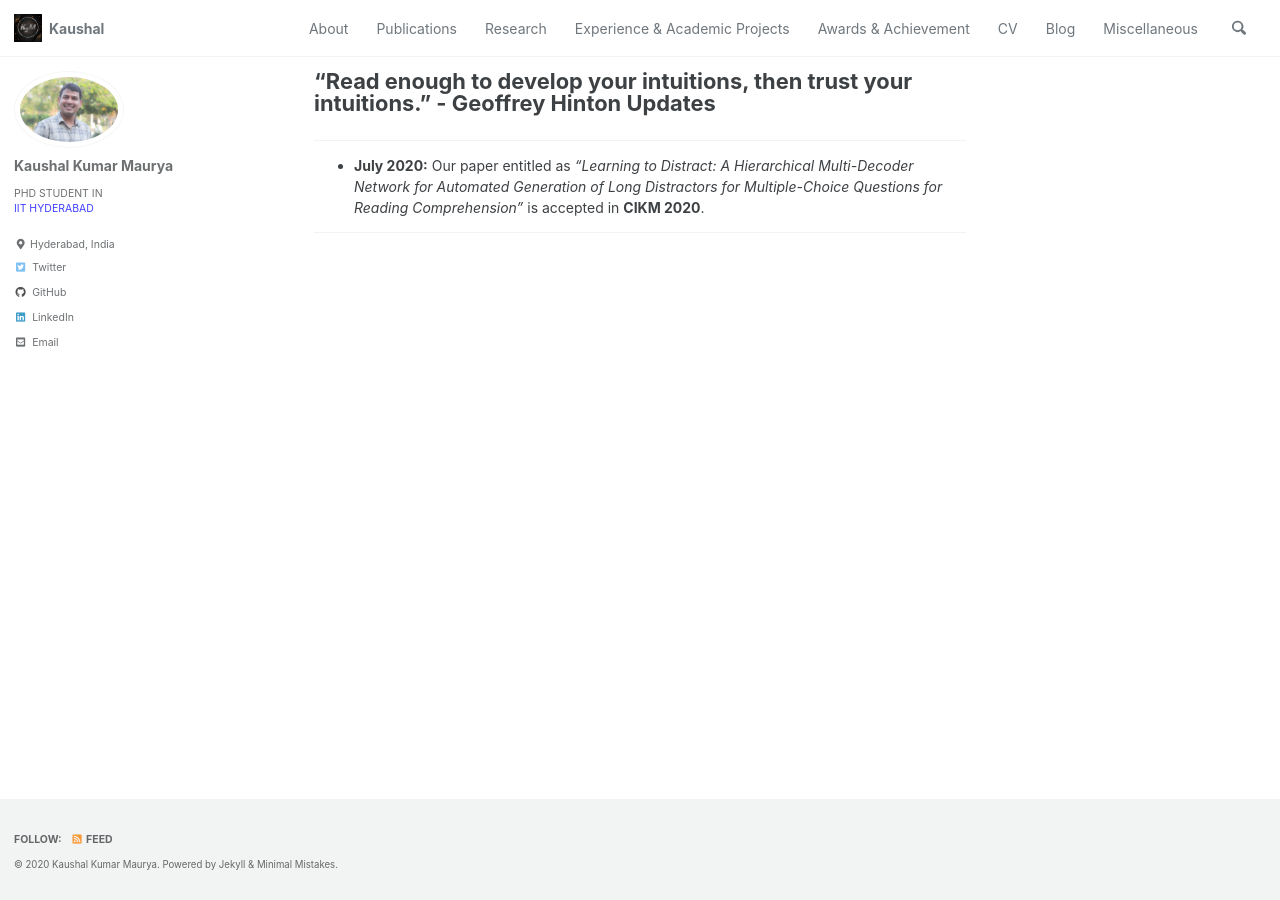
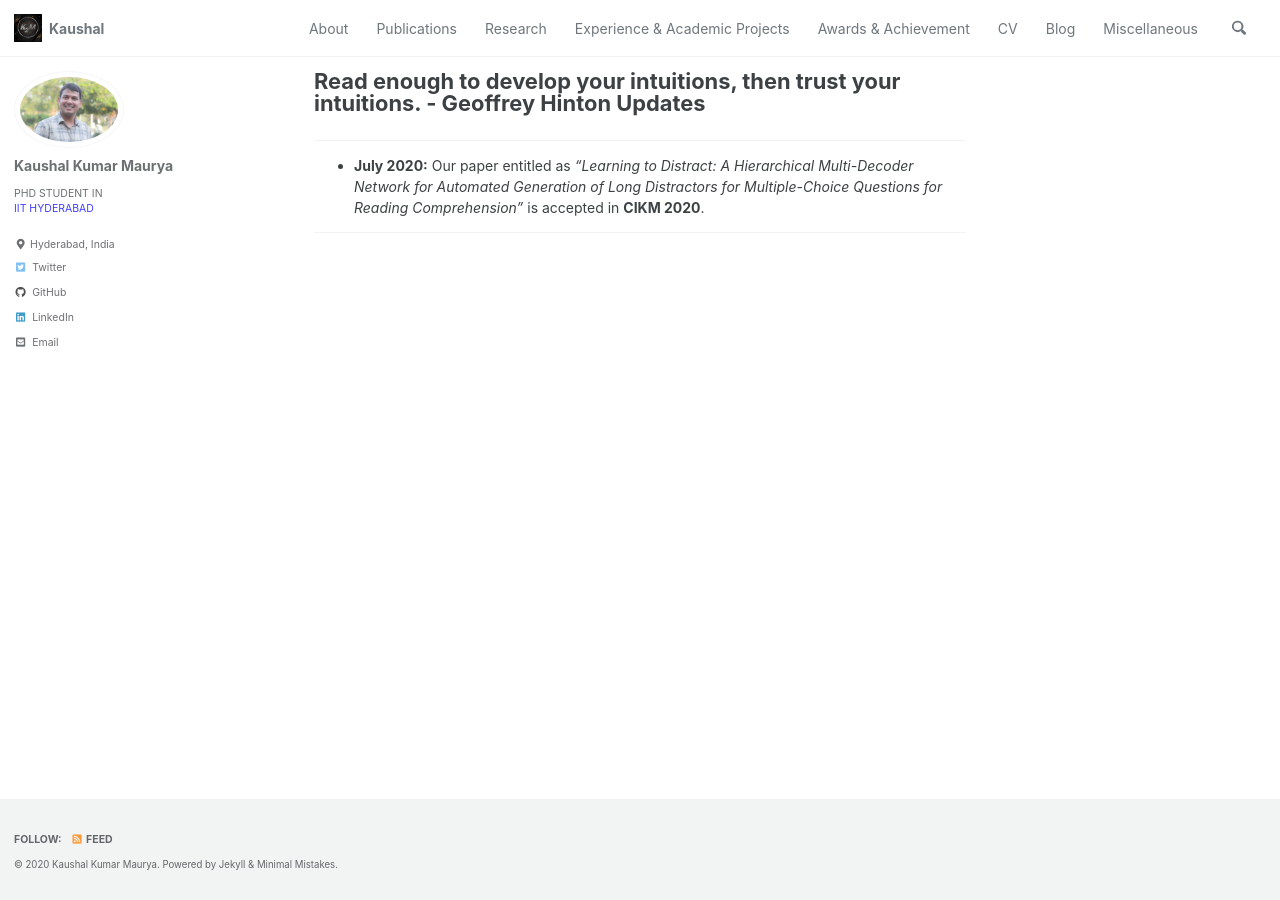
Before and after one commit to harshayelleni/harshayelleni.github.io, a Jekyll site: the page built from index.md, in a window 1280 px wide. Built offline with Jekyll 4.4.1, drawn with Linux system fonts in a browser that asks for light colours; cached includes are drawn as plain includes.

Commit message:
doing modifications

```diff
--- a/index.md
+++ b/index.md
@@ -1,6 +1,6 @@
 ---
-title: >
-        “Read enough to develop your intuitions, then trust your intuitions.” - Geoffrey Hinton
+title: |+
+        Read enough to develop your intuitions, then trust your intuitions. - Geoffrey Hinton
 
         Updates
 layout: single
```
